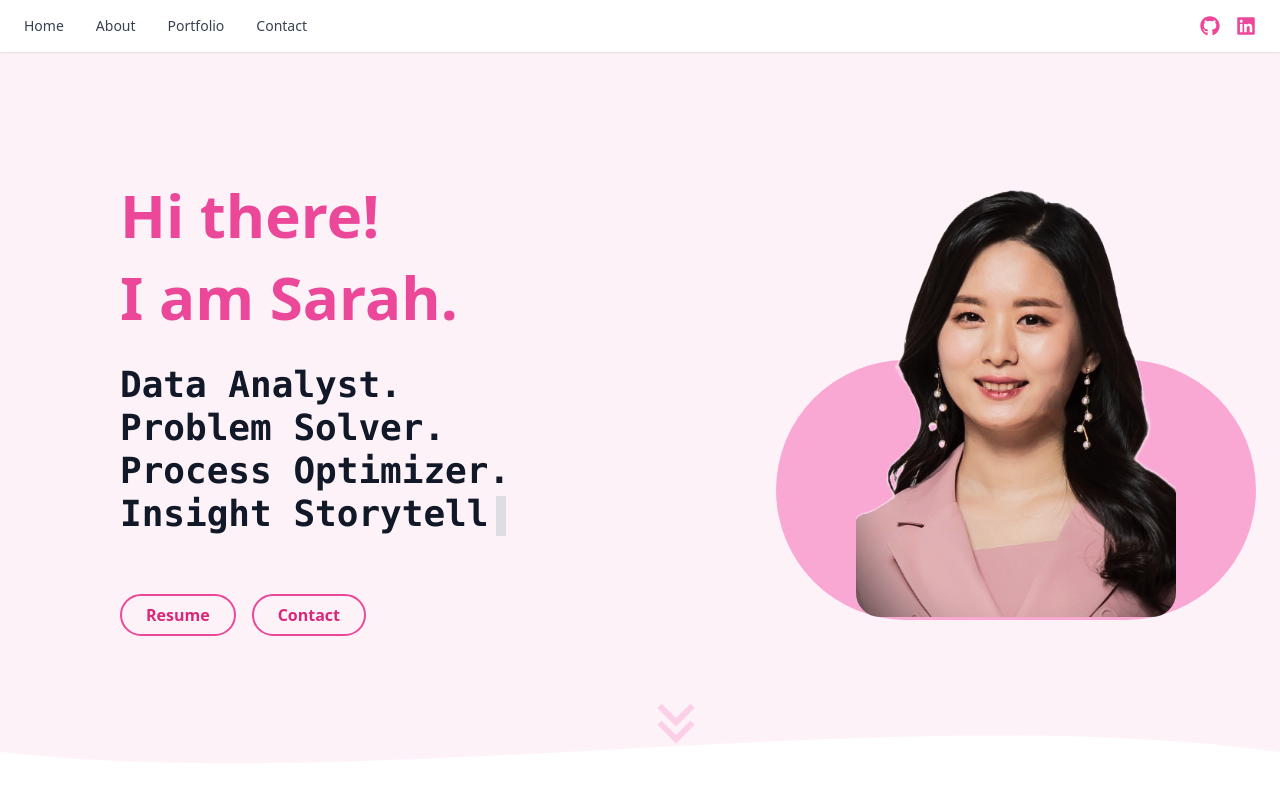
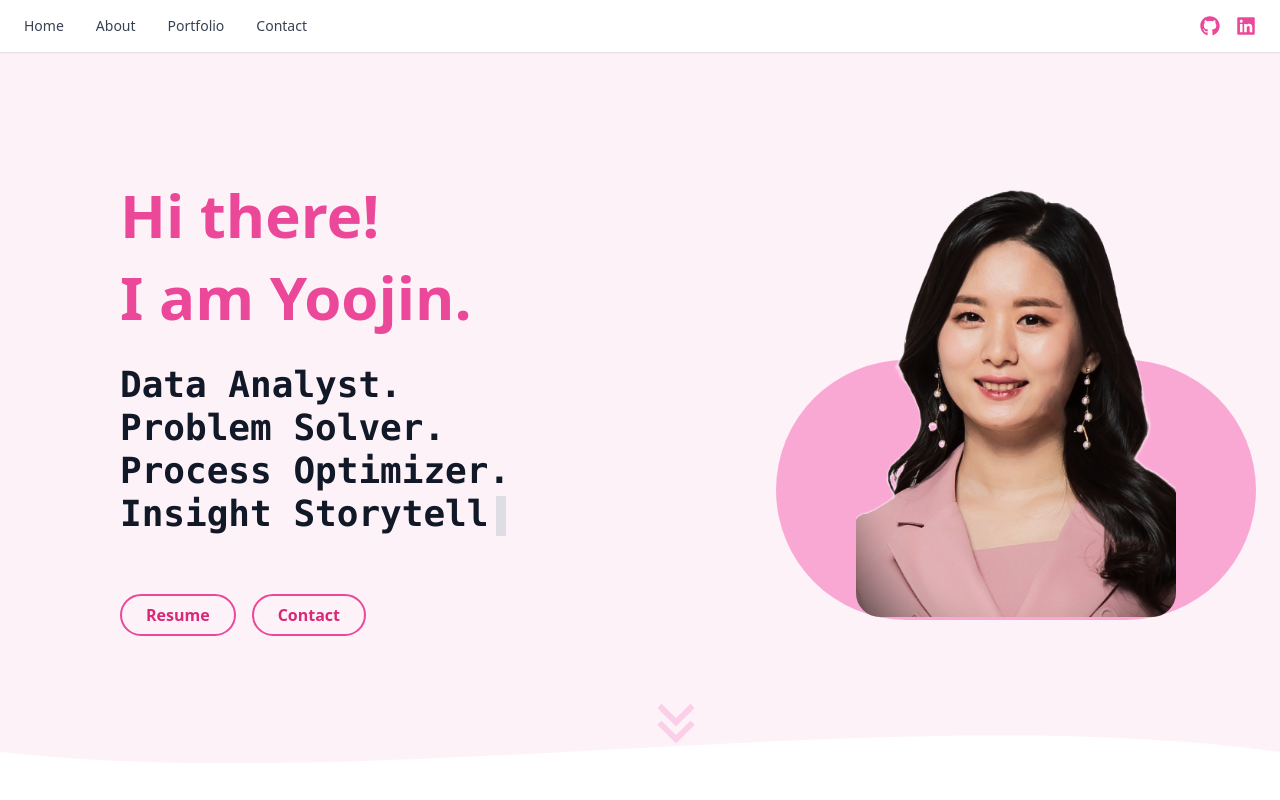
Before and after one commit to Sarah-Y-Park/my-portfolio, a React (Create React App) app: page / in a window 1280 px wide. Shown: the top 800 px of the page. Built offline with nearby package versions, Linux system fonts and the light colour scheme.

Commit message:
Change name

```diff
--- a/src/pages/Main.jsx
+++ b/src/pages/Main.jsx
@@ -69,7 +69,7 @@ function Main() {
           viewport={{ once: true }}
           className="text-gray-900 w-full md:max-w-xl text-left md:pl-0"
         >
-        <h1 className="text-pink-500 text-6xl font-extrabold leading-snug mb-6"> Hi there!<br />I am Sarah. </h1>
+        <h1 className="text-pink-500 text-6xl font-extrabold leading-snug mb-6"> Hi there!<br />I am Yoojin. </h1>
         <pre
             className="whitespace-pre-wrap text-4xl font-extrabold leading-tight min-h-[160px] w-full mb-20"
             style={{ lineHeight: '1.2', height: '160px' }}>
```
